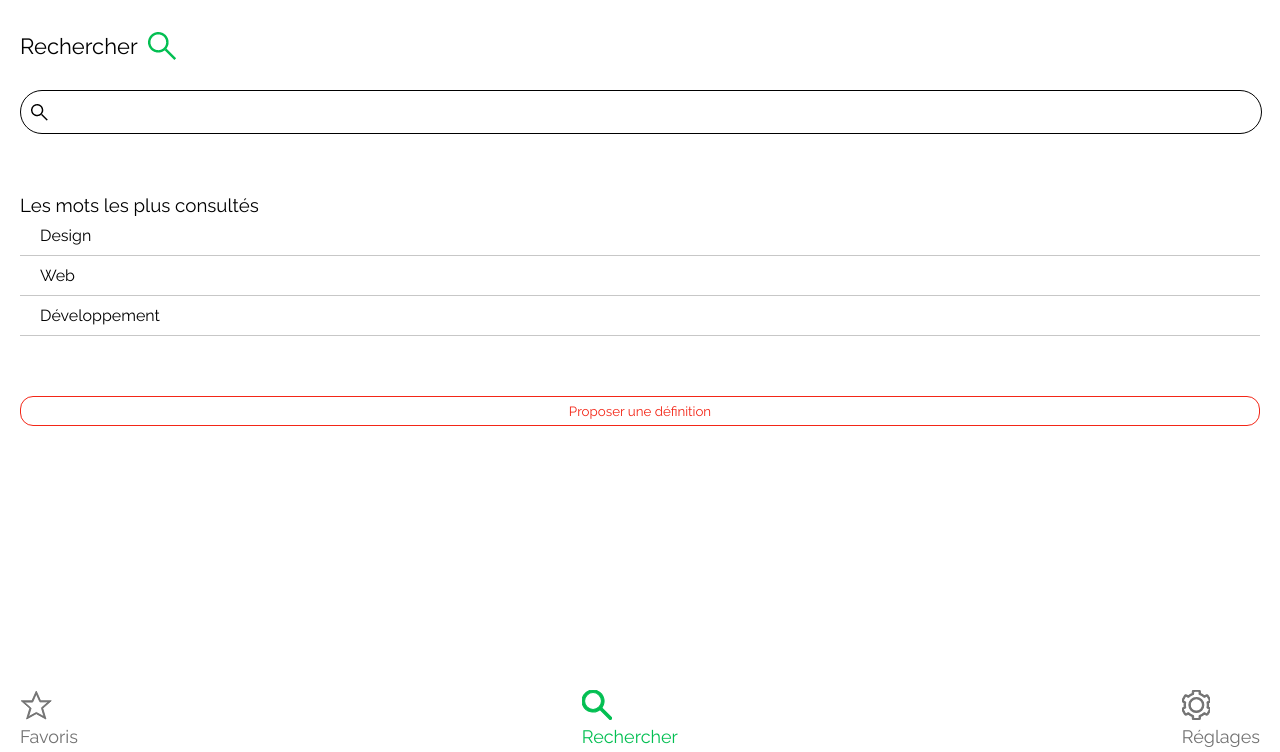
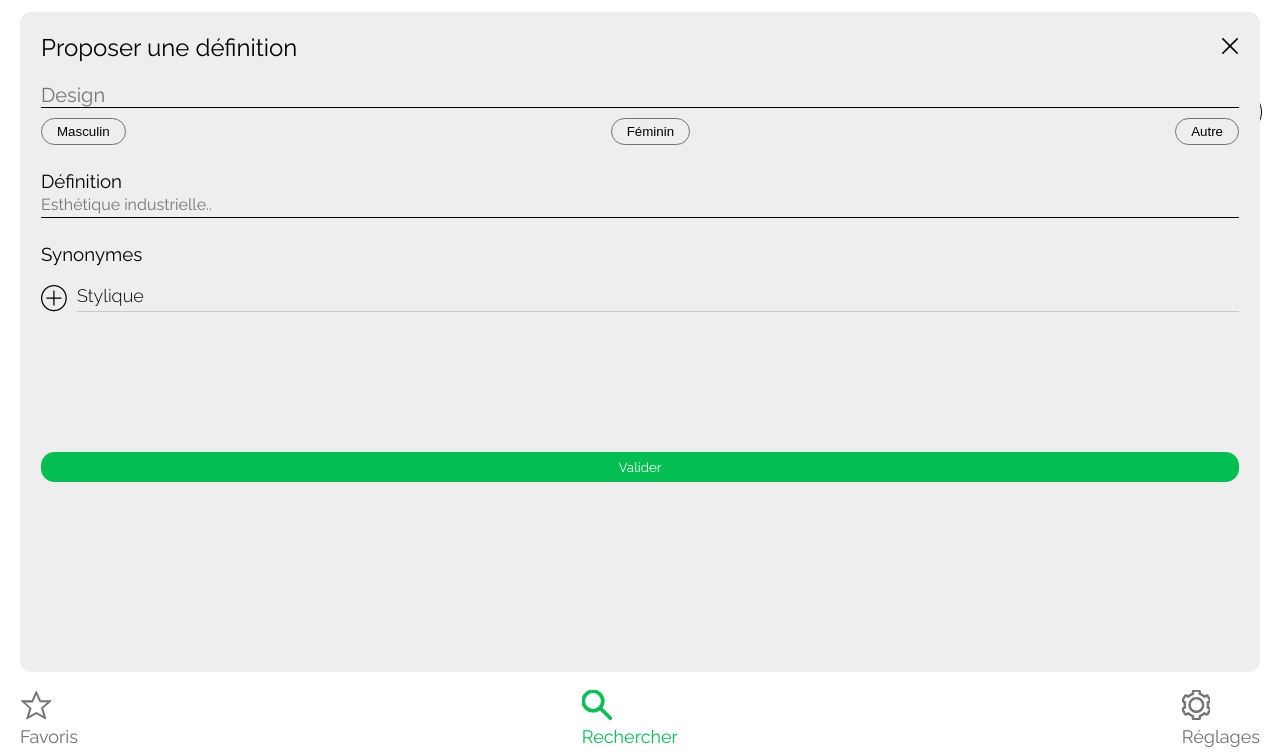
Before and after one commit to evapamfil/dictionnaire, a website: page recherche.html in a window 1280 px wide. Both pictures are taken after a click on the button "Proposer une définition". Shown: the part 48-800 px from the top of the page. Drawn offline with Linux system fonts and the light colour scheme; files that its build step writes are made by us from their sources.

Commit message:
Fix popup --> finish front

```diff
--- a/recherche.html
+++ b/recherche.html
@@ -43,7 +43,32 @@
             <li>Développement</li>
         </ul>
     </div>
-    <button class="proposer-def btn">Proposer une définition</button>
+    <button data-to="prop-def" class="proposer-def btn">Proposer une définition</button>
+    <section data-modal="prop-def" class="prop-def modal">
+        <div class="header-modal">
+            <h2>Proposer une définition</h2>
+            <button class="close"><img src="image/close.png"> </button>
+        </div>
+        <form action="">
+            <input type="text" class="input-1" placeholder="Design">
+           <div class="flex types">
+               <button class="type-word">Masculin</button>
+               <button class="type-word">Féminin</button>
+               <button class="type-word">Autre</button>
+           </div>
+            <h3>Définition</h3>
+            <input type="text" class="input-1 def" placeholder="Esthétique industrielle..">
+            <h3>Synonymes</h3>
+            <ul class="contener-syno">
+                <li class="syno">
+                    <img src="image/syno.png" alt="">
+                    <p>Stylique</p>
+                </li>
+            </ul>
+            <button class="btn">Valider</button>
+        </form>
+    </section>
+
 </main>
 <footer>
     <a href="favoris.html" class="favoris">
@@ -76,6 +101,6 @@
         <p>Réglages</p>
     </a>
 </footer>
-
+<script src="scripts/bundle.min.js"></script>
 </body>
 </html>
--- a/scripts/bundle.js
+++ b/scripts/bundle.js
@@ -1,30 +1,11 @@
-var modal = document.querySelector('.modal');
-var btnCOnnexion = document.querySelector('.button-co');
-var btnInscription = document.querySelector('.button-inscription');
 var main = document.querySelector('main');
-var close = document.querySelector('.close');
-
-btnCOnnexion.addEventListener('click', function () {
-   if(modal.classList.contains('co')){
-       modal.style.display ="block";
-       main.classList.add('blur');
-   }
-
-}, false);
-
-close.addEventListener('click', function () {
-    modal.style.display="none";
-
-},false);
-
-
 var elems = document.querySelectorAll('[data-modal]');
 var modals = {};
 var close = document.querySelectorAll('.close');
 
 
-    for(var i =0; i<elems.length; i++){
-        elems[i].style.display="none";
+for (var i = 0; i < elems.length; i++) {
+    elems[i].style.display = "none";
     modals[elems[i].getAttribute('data-modal')] = elems[i];
 }
 
@@ -32,37 +13,31 @@
 
 document.querySelector('body').addEventListener('click', handleClick, false);
 
-    function showModal(elem){
+function showModal(elem) {
     elem.style.display = "block";
-        main.classList.add('blur');
+    //main.classList.add('blur')
 }
 
 function handleClick(e) {
     var btn = e.target.closest('[data-to]');
-        if(!btn){
+    if (!btn) {
         return
     }
-
     var identifiant = btn.getAttribute('data-to');
-        if(!identifiant){
-            console.warn('Pas de suite');
+    if (!identifiant) {
         return
     }
-
     var elem = modals[identifiant];
     showModal(elem);
-
 }
 
-for (var y=0; y<close.length; y++){
+for (var y = 0; y < close.length; y++) {
 
-   function closeModal(e){
-
+    function closeModal(e) {
         var modal = e.target.closest('[data-modal]');
-     modal.style.display ="none";
-    main.classList.remove('blur');
+        modal.style.display = "none";
+       // main.classList.remove('blur')
     }
 
     close[y].addEventListener('click', closeModal, false);
-
 }
--- a/scripts/main.js
+++ b/scripts/main.js
@@ -1,56 +1,43 @@
-var main = document.querySelector('main'),
-    var elems = document.querySelectorAll('[data-modal]')
-    var modals = {},
-        current = null
-    var close = document.querySelectorAll('.close')
+var main = document.querySelector('main')
+var elems = document.querySelectorAll('[data-modal]')
+var modals = {}
+var close = document.querySelectorAll('.close')
 
 
-    for(var i =0; i<elems.length; i++){
-        elems[i].style.display="none";
-        modals[elems[i].getAttribute('data-modal')] = elems[i]
-    }
+for (var i = 0; i < elems.length; i++) {
+    elems[i].style.display = "none";
+    modals[elems[i].getAttribute('data-modal')] = elems[i]
+}
 
 var btns = document.querySelectorAll('[data-to]')
 
 document.querySelector('body').addEventListener('click', handleClick, false);
 
-function showModal(elem){
-    if(current){
-        //current.style.display = "none";
-    }
-
+function showModal(elem) {
     elem.style.display = "block";
-    current = elem
-    main.classList.add('blur')
+    //main.classList.add('blur')
 }
 
 function handleClick(e) {
     var btn = e.target.closest('[data-to]')
-    if(!btn){
+    if (!btn) {
         return
     }
-
     var identifiant = btn.getAttribute('data-to')
-    if(!identifiant){
-        console.warn('Pas de suite')
+    if (!identifiant) {
         return
     }
-
     var elem = modals[identifiant];
     showModal(elem)
-
 }
 
-for (var y=0; y<close.length; y++){
+for (var y = 0; y < close.length; y++) {
 
-    function closeModal(){
-
-        var modal = close.closest('[data-modal]')
-        modal.style.display ="none"
-        main.classList.remove('blur')
-        console.log('close')
+    function closeModal(e) {
+        var modal = e.target.closest('[data-modal]')
+        modal.style.display = "none"
+       // main.classList.remove('blur')
     }
 
     close[y].addEventListener('click', closeModal, false)
-
 }
--- a/styles/main.scss
+++ b/styles/main.scss
@@ -153,10 +153,10 @@
   right:20px;
   left:20px;
   bottom: 80px;
-  border: solid 1px $light-grey;
+  border: solid 1px #EEEEEE;
   border-radius: 11px;
   padding: 20px;
-  background-color: rgba(0, 0, 0, 0.05);
+  background-color: #EEEEEE ; //rgba(0, 0, 0, 0.05);
 
   .header-modal{
     display: flex;
@@ -171,6 +171,11 @@
       font-family: $raleway;
       font-weight:400;
     }
+  }
+  h3{
+    font-family: $raleway;
+    font-weight:400;
+    margin-top:25px;
   }
   form{
     margin-top:100px;
--- a/styles/style.scss
+++ b/styles/style.scss
@@ -1,4 +1,17 @@
-@import "main.scss";
+* {
+  margin: 0;
+  padding: 0;
+}
+
+$red: #F32617;
+$green: #03BF52;
+$blue: #0067BF;
+$yellow: #FDD713;
+$grey: #727272;
+$light-grey: #C7C7C7;
+$orange: #FA610B;
+
+$raleway: 'Raleway', sans-serif;
 
 h1 {
   font-size: 22px;
@@ -87,6 +100,51 @@
 .proposer-def {
   border-color: $red !important;
   color: $red;
+}
+
+.modal.prop-def{
+  input{
+    font-size: 20px;
+  }
+  .def{
+    font-size: 16px;
+  }
+  form {
+    margin-top: 20px;
+
+    .flex.types {
+      justify-content: space-between;
+      margin-top: 10px;
+    }
+    .type-word{
+      background: none;
+      border:solid 1px $grey;
+      padding: 5px 15px;
+      border-radius: 15px;
+    }
+  }
+  .contener-syno{
+    list-style: none;
+    li{
+      display: flex;
+      align-items: center;
+      margin:10px 0;
+
+      p{
+        margin:inherit;
+        margin-left:10px;
+        padding-bottom: 5px;
+        width: 100%;
+        border-bottom: solid 1px $light-grey;
+      }
+    }
+  }
+  .btn{
+    background-color: $green;
+    border-color: $green;
+    color: #fff;
+    margin-top:120px;
+  }
 }
 
 .notif {
```
Also changed, not shown: image/syno.png (added), scripts/addons.js (deleted), scripts/bundle.min.js, styles/main.css, styles/style.css, 3 other files. Lines whose indentation alone changed are shown as unchanged.
